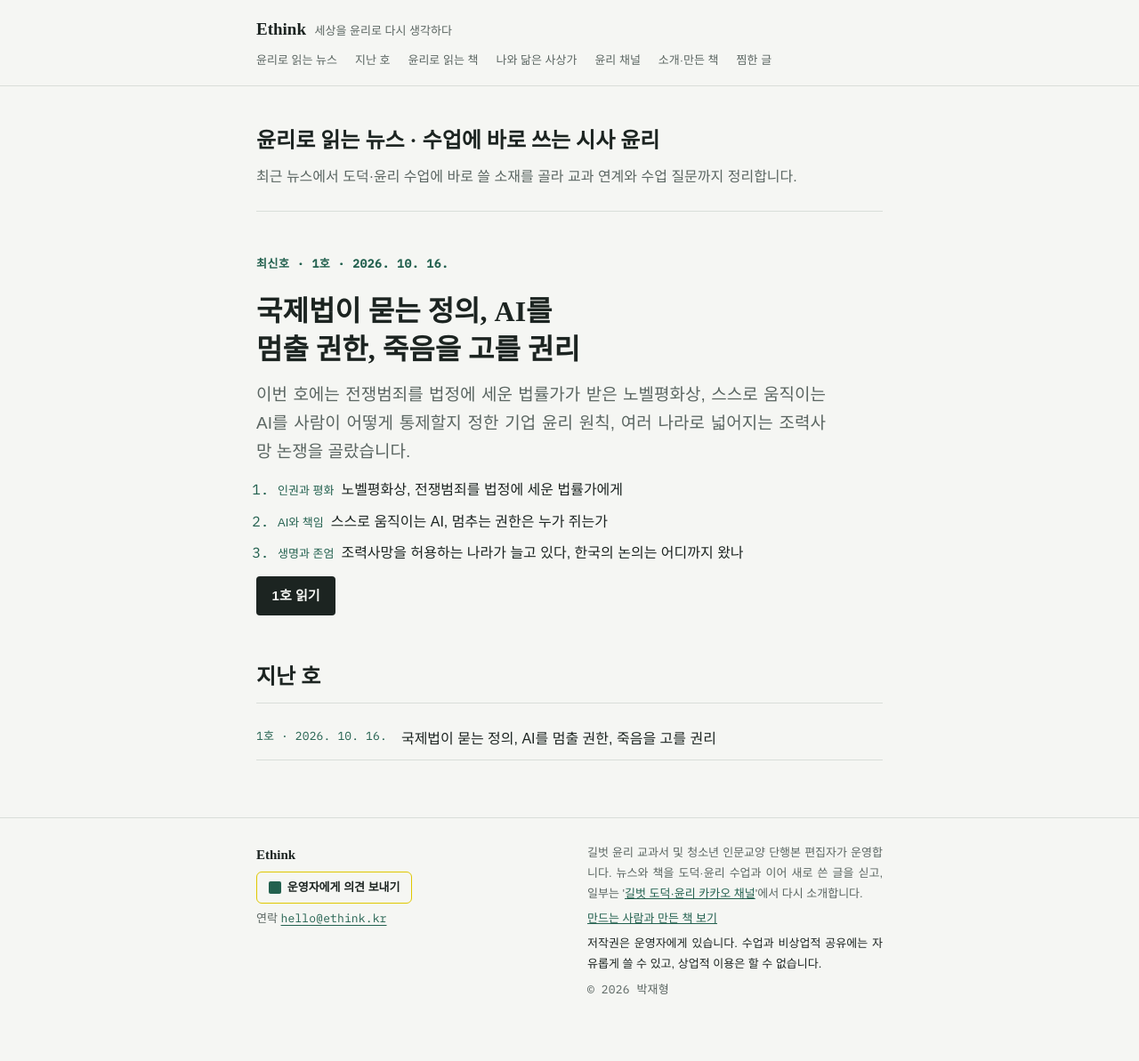
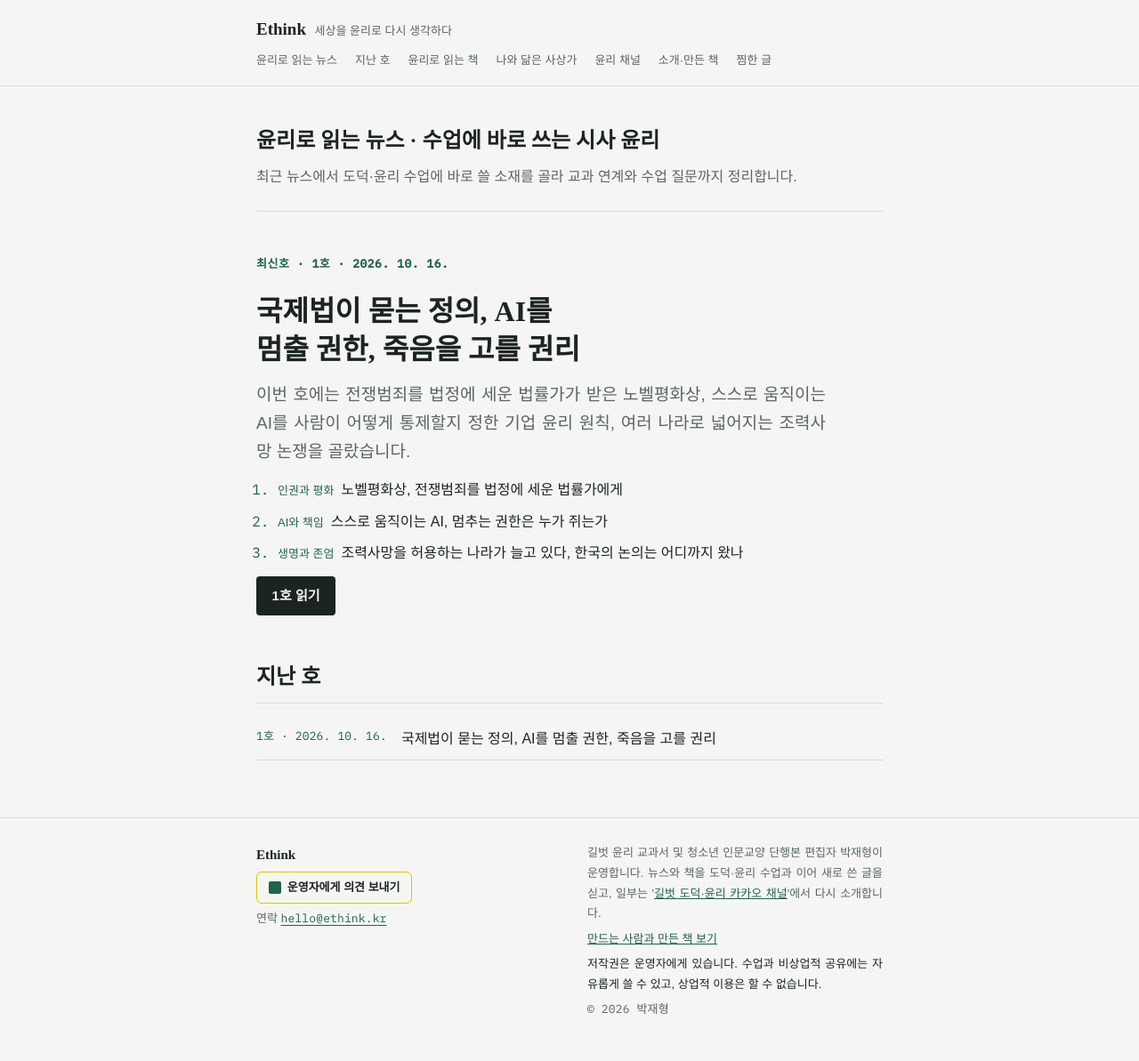
Before and after one commit to ethics-news/ethics-news.github.io, a Jekyll site: the page built from index.html, in a window 1280 px wide. Shown: the whole page at 89% size. Built offline with Jekyll 4.4.1, drawn with Linux system fonts in a browser that asks for light colours; some web fonts are replaced; before the commit the page ends 1170 px from its top, so only the background shows below that.

Commit message:
하단 운영자 실명 복원, 사이트 설명 문구 순서 변경
Co-Authored-By: Claude Opus 5.5 <noreply@anthropic.com>
Claude-Session: https://claude.ai/code/session_01XG1As5bs7T7JRpnijV2F6T

```diff
--- a/_config.yml
+++ b/_config.yml
@@ -12,7 +12,7 @@ kakao_js_key: 0a95acfd573ca6aea3e90bbaba19a78f   # 카카오 개발자 앱 「Et
 kakao_channel: https://pf.kakao.com/_PVHxjn
 openchat:   # 오픈채팅방 주소(지금은 없음). 주소를 넣으면 글 아래와 하단에 「오픈채팅방에서 함께 이야기하기」 버튼이 다시 나옵니다.
 likes_api: https://script.google.com/macros/s/AKfycbwTojtcr0qFjuk_4_NQOYjYAXSPMz8lo90nyYHcAkapkCEqkj1EvF9LkRhtX6BkCMBR/exec   # 좋아요 카운터(구글 Apps Script 웹 앱)
-description: 길벗에서 윤리 교과서와 청소년 인문교양서를 만드는 편집자 박재형이 운영합니다. 뉴스와 책, 사상가의 문장을 윤리의 눈으로 다시 읽고, 도덕·윤리 선생님에게는 수업 자료로, 인문교양 독자에게는 생각할 거리로 건넵니다.
+description: 뉴스와 책, 사상가의 문장을 윤리의 눈으로 다시 읽습니다. 도덕·윤리 선생님에게는 수업 자료로, 인문교양 독자에게는 생각할 거리로 건넵니다. 길벗 윤리 교과서·청소년 인문교양서 편집자 박재형이 운영합니다.
 news_description: 최근 뉴스에서 도덕·윤리 수업에 바로 쓸 소재를 골라 교과 연계와 수업 질문까지 정리합니다.   # 「윤리로 읽는 뉴스」 코너 설명(홈 첫머리)
 lang: ko
 baseurl: ""            # 저장소 이름이 아이디.github.io가 아니면 "/저장소이름" 으로
--- a/_includes/footer.html
+++ b/_includes/footer.html
@@ -6,7 +6,7 @@
       <p>연락 <a class="mono mail" href="mailto:{{ site.email }}">{{ site.email }}</a></p>
     </div>
     <div class="footer-meta">
-      <p>길벗 윤리 교과서 및 청소년 인문교양 단행본 편집자가 운영합니다. 뉴스와 책을 도덕·윤리 수업과 이어 새로 쓴 글을 싣고, 일부는 '<a href="{{ site.kakao_channel }}" target="_blank" rel="noopener">길벗 도덕·윤리 카카오 채널</a>'에서 다시 소개합니다.</p>
+      <p>길벗 윤리 교과서 및 청소년 인문교양 단행본 편집자 {{ site.author }}이 운영합니다. 뉴스와 책을 도덕·윤리 수업과 이어 새로 쓴 글을 싣고, 일부는 '<a href="{{ site.kakao_channel }}" target="_blank" rel="noopener">길벗 도덕·윤리 카카오 채널</a>'에서 다시 소개합니다.</p>
       <p><a href="{{ '/about/' | relative_url }}">만드는 사람과 만든 책 보기</a></p>
       <p class="rights">저작권은 운영자에게 있습니다. 수업과 비상업적 공유에는 자유롭게 쓸 수 있고, 상업적 이용은 할 수 없습니다.</p>
       <p class="mono">© {{ site.time | date: "%Y" }} {{ site.author }}</p>
```
